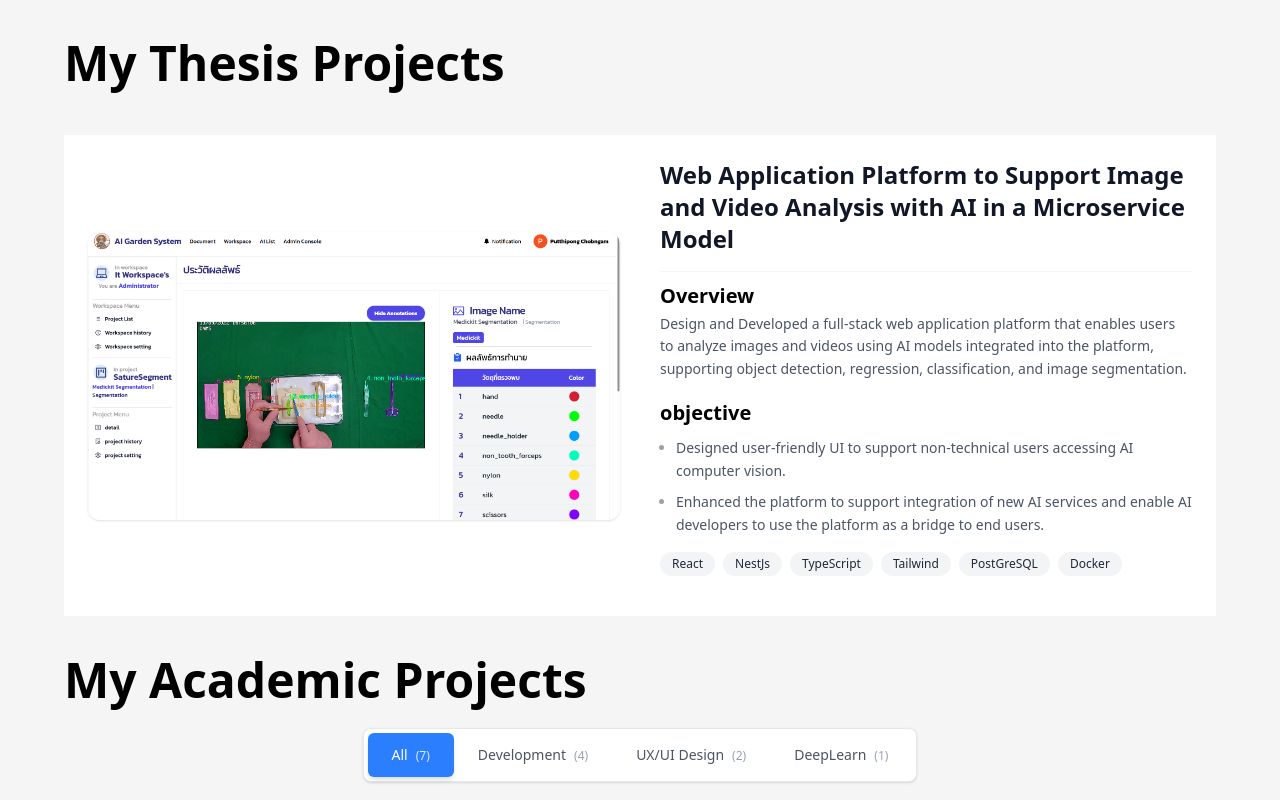
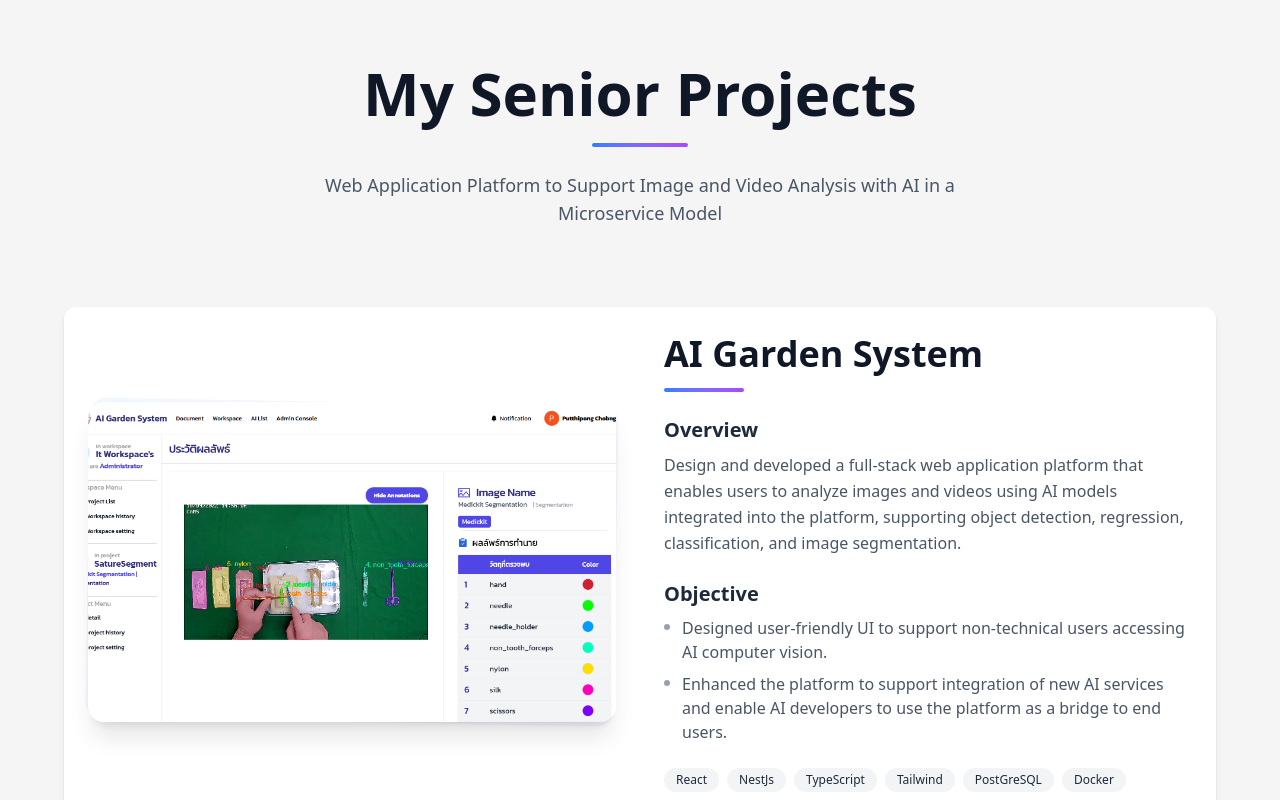
Before and after one commit to aumputthipong/my-portfolio, a Next.js app: page / in a window 1280 px wide. Shown: the part 2760-3560 px from the top of the page. Built offline with nearby package versions, Linux system fonts and the light colour scheme.

Commit message:
clear&edit:port v.1 ,add motion edit text

```diff
--- a/src/component/AboutMeComponent/Skills.tsx
+++ b/src/component/AboutMeComponent/Skills.tsx
@@ -1,17 +1,25 @@
 "use client";
 
 import React from "react";
+import { motion } from "framer-motion";
 
 import { techSkills } from "../../data/TechSkillsData";
 import { Card } from "@mui/material";
 const Skills = () => {
 
   return (
-    <>
+       <motion.div
+      initial={{ opacity: 0, y: 20 }}
+      animate={{ opacity: 1, y: 0 }}
+      transition={{ duration: 0.6 }}
+      whileHover={{  y: -5 }}
+      whileTap={{  }}
+      className="w-full max-w-4xl mx-auto border-0 shadow-xl  rounded-lg hover:shadow-2xl transition-all duration-500"
+    >
       {techSkills.map((section) => (
         <div
           key={section.category}
-          className="flex items-start border border-gray-200 rounded-lg p-6 text-left gap-6 bg-white"
+          className="flex items-start border border-gray-200 rounded-lg p-6 text-left gap-6 bg-white "
         >
           <div className="flex-shrink-0 w-16 h-16 bg-[#333333] rounded-full flex items-center justify-center text-3xl">
             {section.icon}
@@ -36,7 +44,7 @@ const Skills = () => {
           </div>
         </div>
       ))}
-    </>
+    </motion.div>
   )
 }
 
--- a/src/component/Project/GraduationProjects.tsx
+++ b/src/component/Project/GraduationProjects.tsx
@@ -7,14 +7,14 @@ const GraduationProjects = () => {
   const projects = [
     {
       id: 1,
-      title: "Web Application Platform to Support Image and Video Analysis with AI in a Microservice Model",
-      description:
-      `Design and Developed a full-stack web application platform that enables users to analyze images and videos using AI models integrated into the platform,
-       supporting object detection, regression, classification, and image segmentation.`
-        ,
-        objective:["Designed user-friendly UI to support non-technical users accessing AI computer vision."
-          ,`Enhanced the platform to support integration of new AI services and enable AI developers to use the platform as a bridge to end users.
-`],
+      title: "AI Garden System",
+      description: `Design and developed a full-stack web application platform that enables users to analyze images and videos using AI models integrated into the platform,
+       supporting object detection, regression, classification, and image segmentation.`,
+      objective: [
+        "Designed user-friendly UI to support non-technical users accessing AI computer vision.",
+        `Enhanced the platform to support integration of new AI services and enable AI developers to use the platform as a bridge to end users.
+`,
+      ],
       tech: [
         "React",
         "NestJs",
@@ -43,8 +43,6 @@ const GraduationProjects = () => {
         "/projects/senior/ai-web (11).png",
         "/projects/senior/ai-web (10).png",
         // "/projects/senior/ai-web (13).png",
-
-
       ],
       github: "https://github.com/aumputthipong/AI-garden-System.git",
       layout: "web",
@@ -53,13 +51,20 @@ const GraduationProjects = () => {
   ];
 
   return (
-   <div className="max-w-6xl mx-auto  py-10   ">
+    <div className="max-w-6xl mx-auto  py-16   ">
       {/* Header Section */}
-  <div className=" mb-12">
-          <span className="text-4xl lg:text-5xl font-bold  mb-6">
-      My Thesis Projects
-    </span>
-
+      <div className="text-center mb-20">
+        <div className="inline-block relative">
+          <h2 className="text-5xl lg:text-6xl font-bold text-gray-900 mb-4">
+            My Senior Projects
+          </h2>
+          {/* Subtle underline accent */}
+          <div className="absolute -bottom-2 left-1/2 transform -translate-x-1/2 w-24 h-1 bg-gradient-to-r from-blue-500 to-purple-500 rounded-full"></div>
+        </div>
+        <p className="text-gray-600 text-lg mt-8 max-w-2xl mx-auto">
+          Web Application Platform to Support Image and Video Analysis with AI
+          in a Microservice Model
+        </p>
       </div>
 
       {/* Projects Grid/List */}
@@ -67,72 +72,84 @@ const GraduationProjects = () => {
       {projects.map((project, index) => (
        <div
   key={project.id}
-            className="flex flex-col lg:flex-row items-center gap-10  overflow-hidden p-6 bg-white  group"
+  className="flex flex-col lg:flex-row items-center gap-12 overflow-hidden p-6 bg-white dark:bg-slate-800 rounded-xl shadow-md group transition-all"
 >
   {/* Project Image */}
-            <div className="w-full lg:w-1/2 h-72 relative overflow-hidden rounded-xl shadow-sm">
-              <div className="relative w-full h-full group">
-                {/* Project Image */}
+  <div className="w-full lg:w-1/2 h-80 relative">
+    <div className="relative w-full h-full group cursor-pointer">
+      {/* Background gradient behind the image */}
+      <div className="absolute inset-0 bg-gradient-to-br from-blue-100/40 to-purple-100/40 dark:from-slate-700 dark:to-slate-600 rounded-2xl transform rotate-1 group-hover:rotate-2 transition-transform duration-300 z-0" />
+
+      {/* Image Container */}
+      <div className="relative w-full h-full rounded-2xl overflow-hidden shadow-xl group-hover:shadow-2xl z-10">
         <img
           src={project.images[0]}
           alt={project.title}
-                  className="w-full h-full object-cover rounded-xl group-hover:scale-105 transition-transform duration-300"
+          className="w-full h-full object-cover group-hover:scale-105 transition-transform duration-500"
         />
 
         {/* Overlay */}
-                <div className="absolute inset-0 bg-gradient-to-t from-black/60 via-transparent to-transparent opacity-0 group-hover:opacity-100 transition-opacity duration-300" />
+        <div className="absolute inset-0 bg-gradient-to-t from-black/70 via-black/30 to-transparent opacity-0 group-hover:opacity-100 transition-opacity duration-300" />
 
-                {/* Button Overlay */}
-                <div className="absolute inset-0 flex items-center justify-center opacity-0 group-hover:opacity-100 transition-opacity duration-300">
+        {/* View Button */}
+        <div className="absolute inset-0 flex items-center justify-center opacity-0 group-hover:opacity-100 transition-all duration-300">
           <button
             onClick={() => setOpenProject(index)}
-                    className="cursor-pointer bg-white/90 backdrop-blur-sm text-gray-900 px-6 py-3 rounded-full shadow-lg text-sm font-medium flex items-center gap-2 hover:bg-white transition-all duration-200 transform hover:scale-105"
+            className="bg-white/95 dark:bg-slate-700 text-gray-900 dark:text-white px-6 py-3 rounded-full shadow-xl text-sm font-semibold flex items-center gap-2 hover:bg-white dark:hover:bg-slate-600 transition-all duration-200 transform hover:scale-105"
           >
-                    <FaExternalLinkAlt className="text-sm" />
-                    View Details
+            <FaExternalLinkAlt className="text-base" />
+            View Project Details
           </button>
         </div>
-
-
+      </div>
     </div>
   </div>
 
-            {/* Project Content */}
-            <div className="w-full lg:w-1/2 ">
-
-              <h3 className="text-2xl font-semibold text-gray-900 mb-2 pb-4 border-b border-gray-100 ">
+  {/* Project Info */}
+  <div className="w-full lg:w-1/2 space-y-6">
+    {/* Title */}
+    <div className="relative">
+      <h3 className="text-3xl lg:text-4xl font-bold text-gray-900 dark:text-white leading-tight">
         {project.title}
       </h3>
-              <p className="text-black font-semibold text-xl leading-relaxed  ">
+      <div className="mt-3 w-20 h-1 bg-gradient-to-r from-blue-500 to-purple-500 rounded-full" />
+    </div>
+
+    {/* Overview */}
+    <div className="space-y-2">
+      <h4 className="text-xl font-semibold text-gray-800 dark:text-gray-200 flex items-center gap-2">
         Overview
-              </p>
-              <p className="text-gray-600 text-sm leading-relaxed mb-4">
+      </h4>
+      <p className="text-gray-600 dark:text-gray-300 leading-relaxed text-base">
         {project.description}
       </p>
+    </div>
 
-              {/* Tech Stack */}
-
-              {/* Buttons */}
-          <div className="flex flex-col gap-2">
-  <p className="text-black font-semibold text-xl leading-relaxed">
-    objective
-  </p>
-
+    {/* Objective */}
+    <div className="space-y-2">
+      <h4 className="text-xl font-semibold text-gray-800 dark:text-gray-200 flex items-center gap-2">
+        Objective
+      </h4>
       {Array.isArray(project.objective) ? (
-    <ul className="text-gray-600 text-sm leading-relaxed mb-4 pl-4 space-y-2">
-      {project.objective.map((item, index) => (
-        <li key={index} className="list-disc marker:text-gray-400">
-          {item}
+        <ul className="text-gray-600 dark:text-gray-300 text-base space-y-2">
+          {project.objective.map((item, i) => (
+            <li key={i} className="flex items-start gap-3">
+              <span className="w-1.5 h-1.5 bg-gray-400 rounded-full mt-2 flex-shrink-0"></span>
+              <span>{item}</span>
             </li>
           ))}
         </ul>
       ) : (
-    <p className="text-gray-600 text-sm leading-relaxed mb-4">
+        <p className="text-gray-600 dark:text-gray-300 text-base">
           {project.objective}
         </p>
       )}
     </div>
-            <div className="flex flex-wrap gap-2 mb-4">
+
+    {/* Technologies */}
+    <div className="space-y-2">
+
+      <div className="flex flex-wrap gap-2">
         {project.tech.map((tech, i) => (
           <span
             key={i}
@@ -143,10 +160,10 @@ const GraduationProjects = () => {
         ))}
       </div>
     </div>
+  </div>
+</div>
 
-          </div>
         ))}
-
 
       {openProject !== null && (
         <ProjectModal
--- a/src/component/Projects.tsx
+++ b/src/component/Projects.tsx
@@ -25,12 +25,18 @@ export default function Projects() {
       <GraduationProjects />
 
       <div className="max-w-6xl mx-auto">
-        <div className=" mb-12 ">
+        <div className="text-center mb-16 ">
 
 
-          <span className="text-4xl lg:text-5xl font-bold   mb-6">
+        <div className="inline-block relative">
+          <h2 className="text-5xl lg:text-6xl font-bold text-gray-900 mb-4">
             My Academic Projects
-          </span>
+          </h2>
+          {/* Subtle underline accent */}
+          <div className="absolute -bottom-2 left-1/2 transform -translate-x-1/2 w-24 h-1 bg-gradient-to-r from-blue-500 to-purple-500 rounded-full"></div>
+        </div>
+
+
 
 
 
```
Lines whose indentation alone changed are shown as unchanged.
